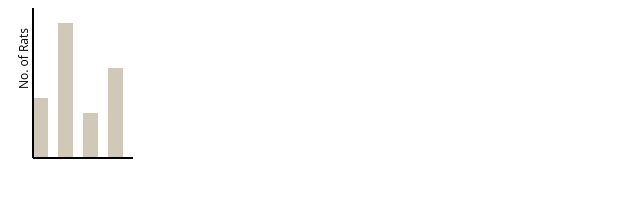
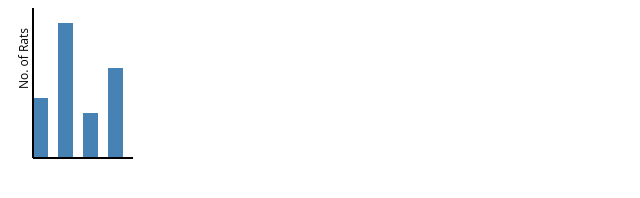
Before and after one commit to SiriusDely/d3js, a plain HTML site: page first.html in a window 1280 px wide. Shown: the whole page, without its empty margins (0-640 px from the left). Drawn offline with nearby package versions, Linux system fonts and the light colour scheme.

Commit message:
dynamic function drawChart

```diff
--- a/first.html
+++ b/first.html
@@ -10,12 +10,12 @@
     </style>
   </head>
   <body>
-    <svg width="150" height="160">
+    <!-- <svg width="500" height="160">
       <rect x="25" width="15" fill="#d1c9b8"></rect>
       <rect x="50" width="15" fill="#d1c9b8"></rect>
       <rect x="75" width="15" fill="#d1c9b8"></rect>
       <rect x="100" width="15" fill="#d1c9b8"></rect>
-    </svg>
+    </svg> -->
   <script src='first.js'>
   </script>
   </body>
--- a/first.js
+++ b/first.js
@@ -1,17 +1,46 @@
 var ratData = [400, 900, 300, 600];
 
-d3.selectAll('rect')
-  .data(ratData)
-  .attr('height', function(d){
+var svg = d3.select('body')
+  .append('svg')
+  .attr('width', 500)
+  .attr('height', 160);
+
+function drawChart(dataArray) {
+
+  // create a selection and bind data
+  var rects = svg.selectAll('rect')
+    .data(dataArray);
+
+  // create new elements wherever needed
+  rects.enter()
+    .append('rect')
+    .attr('x', function(d, i) {
+      return (i + 1) * 25;
+    })
+    .attr('width', 15)
+    .attr('fill', 'steelblue')
+    // merge new elements with existing ones,
+    // so everything below applies to all.
+    .merge(rects)
+    .attr('height', function(d) {
       return d/10 * 1.5;
     })
-  .attr('y', function(d){
+    .attr('y', function(d) {
       return 150 - d/10 * 1.5;
     });
 
-var svg = d3.select('svg');
+  // remove any unused bars
+  rects.exit()
+    .remove();
 
-svg.append('line')
+  // var svg = d3.select('svg');
+
+  svg
+    .selectAll('line')
+    .remove();
+
+  svg
+    .append('line')
     .attr('x1', 25)
     .attr('y1', 00)
     .attr('x2', 25)
@@ -19,16 +48,26 @@ svg.append('line')
     .attr('stroke-width', 2)
     .attr('stroke', 'black');
 
-svg.append('line')
+  svg
+    .append('line')
     .attr('x1', 25)
     .attr('y1', 150)
-  .attr('x2', 125)
+    .attr('x2', (1 + dataArray.length) * 25)
     .attr('y2', 150)
     .attr('stroke-width', 2)
     .attr('stroke', 'black');
 
-svg.append('text')
+  svg
+    .selectAll('text')
+    .remove();
+
+  svg
+    .append('text')
     .attr('class', 'y label')
     .attr('text-anchor', 'end')
     .text('No. of Rats')
     .attr('transform', 'translate(20, 20) rotate(-90)');
+
+}
+
+drawChart(ratData);
```
Lines whose indentation alone changed are shown as unchanged.
